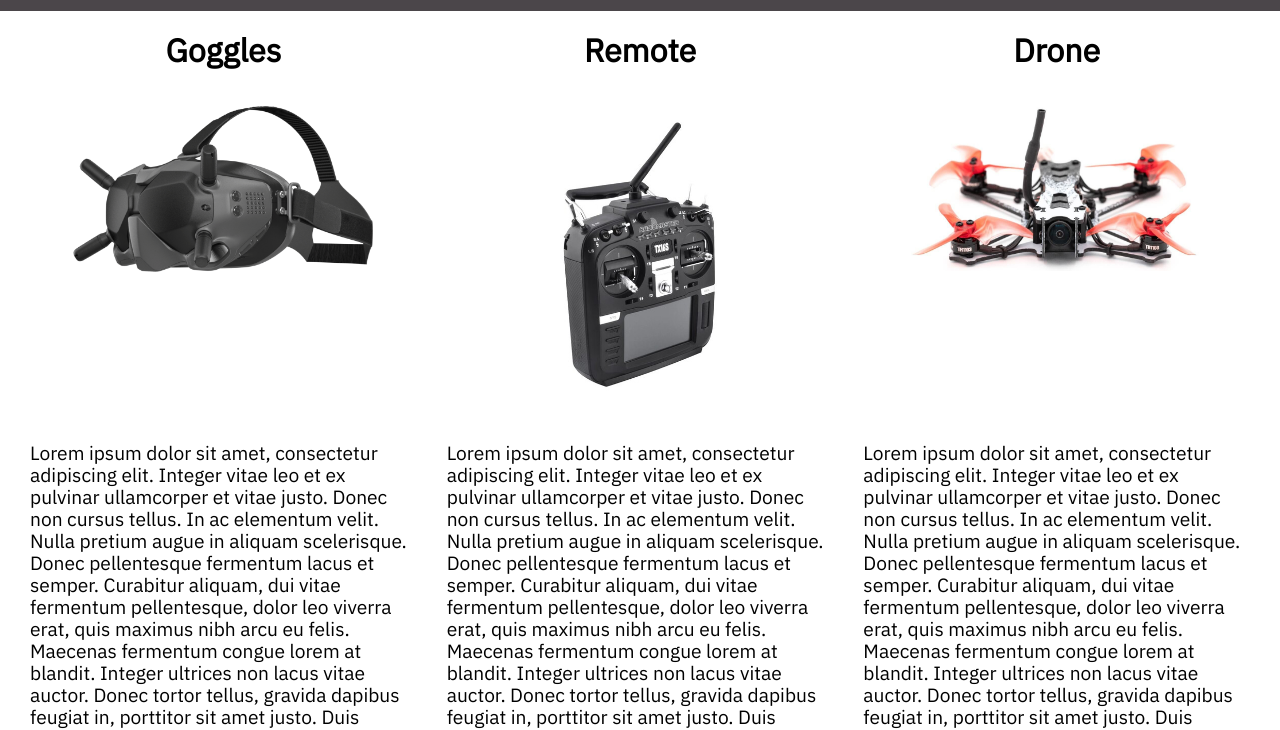
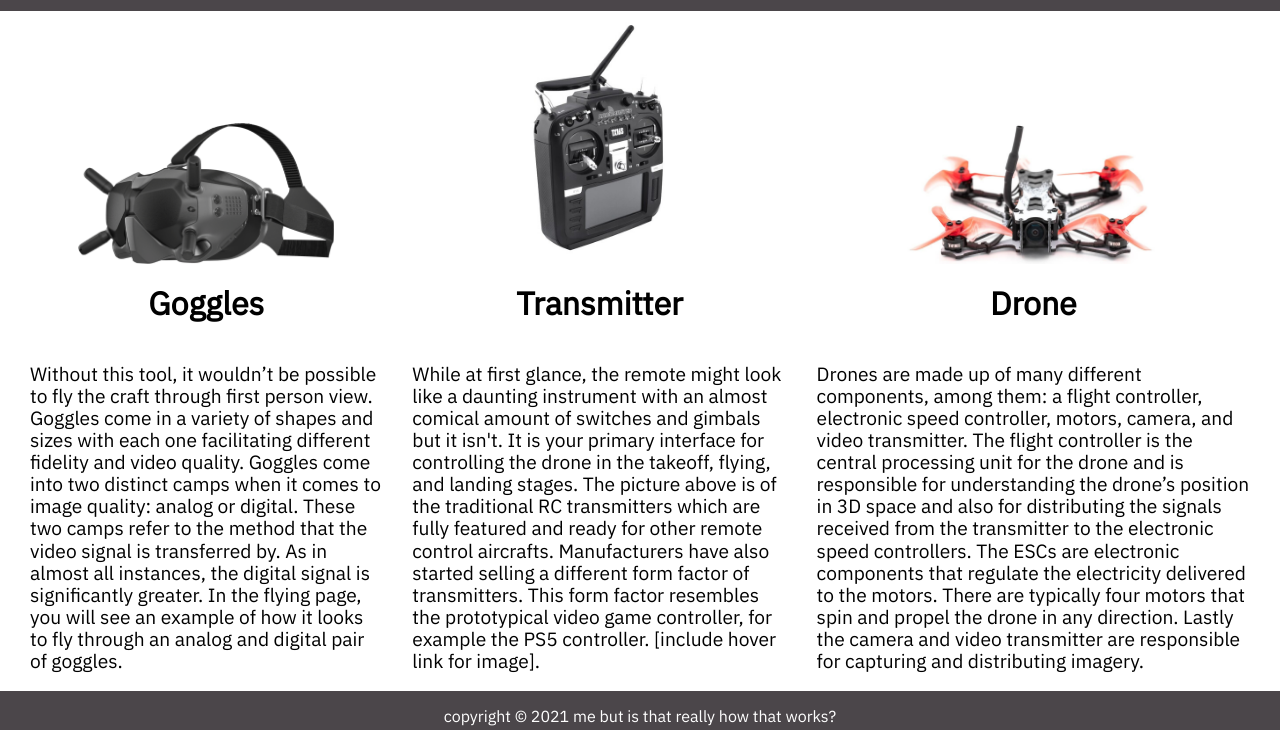
Before and after one commit to edlopez000/hopeworks_personal_site, a website: page tools.html in a window 1280 px wide. Shown: the part 75-805 px from the top of the page. Drawn offline with Linux system fonts and the light colour scheme.

Commit message:
Finished Tools page

```diff
--- a/style.css
+++ b/style.css
@@ -36,6 +36,17 @@ section {
   padding-left: 15px;
   padding-right: 15px;
   margin: 0px;
+  bottom: 0;
+}
+
+#tool-page {
+  display: flex;
+  justify-content: flex-end;
+  align-items: flex-end;
+}
+
+#tool-page > h1 {
+  margin: 0;
 }
 
 #main-nav {
@@ -83,7 +94,7 @@ button:hover {
 }
 
 .sidebar-image {
-  width: 100%;
+  width: 60vh;
   justify-content: center;
   box-shadow: 0px 2px 15px 0px rgb(75, 70, 74);
 }
@@ -93,40 +104,35 @@ button:hover {
   font-size: 2rem;
 }
 
-article > p {
+.page-body > article > p {
   font-size: 1.2rem;
-  position: relative;
-  bottom: 0;
+}
+
+#tool-article {
+  display: flex;
+  flex-direction: column;
+  align-content: flex-start;
 }
 
 article {
   padding-left: 15px;
   padding-right: 15px;
-  margin: 0px;
+  margin: 0;
   bottom: 0;
 }
 
 .article-header {
   display: flex;
+  flex-direction: column;
+  align-items: flex-start;
   flex-wrap: wrap;
-  justify-content: space-evenly;
+  align-content: space-around;
+  justify-content: flex-start;
+  align-items: center;
 }
 
 .article-title {
-  display: flex;
-  justify-items: center;
-  align-items: center;
-}
-
-.article-image {
-  width: 300px;
-  display: flex;
-  justify-content: center;
-  align-items: center;
-}
-
-#fpv-osd {
-  box-shadow: 0px 2px 15px 0px rgb(75, 70, 74);
+  text-align: center;
 }
 
 #build-drone {
@@ -135,14 +141,11 @@ article {
   box-shadow: 0px 2px 15px 0px rgb(75, 70, 74);
 }
 
-.tool-fig {
-  width: 300px;
-  height: 300px;
-  justify-content: center;
-  align-items: center;
+.article-image {
+  width: 20vw;
 }
 
 .additional-links {
   list-style: "\1F44D";
-  font-size: 1.5rem;
+  font-size: 1.2rem;
 }
--- a/tools.html
+++ b/tools.html
@@ -56,88 +56,71 @@
             </ul>
           </nav>
         </header>
-        <main class="page-body">
-          <article>
+        <main class="page-body" id="tool-page">
+          <article id="tool-article">
             <header class="article-header">
-              <h1 class="article-title">Goggles</h1>
-              <figure class="tool-fig">
               <img
                 src="/assets/goggles.png"
                 alt="Picture of DJI FPV Goggles"
                 class="article-image"
               />
-              </figure>
+              <h1 class="article-title">Goggles</h1>
             </header>
             <p>
-              Lorem ipsum dolor sit amet, consectetur adipiscing elit. Integer
-              vitae leo et ex pulvinar ullamcorper et vitae justo. Donec non
-              cursus tellus. In ac elementum velit. Nulla pretium augue in
-              aliquam scelerisque. Donec pellentesque fermentum lacus et semper.
-              Curabitur aliquam, dui vitae fermentum pellentesque, dolor leo
-              viverra erat, quis maximus nibh arcu eu felis. Maecenas fermentum
-              congue lorem at blandit. Integer ultrices non lacus vitae auctor.
-              Donec tortor tellus, gravida dapibus feugiat in, porttitor sit
-              amet justo. Duis molestie dictum diam, vitae laoreet nisi
-              malesuada at. Nunc posuere volutpat purus, id aliquet nulla semper
-              sed. Curabitur a purus sit amet risus suscipit lobortis. Etiam
-              facilisis elit venenatis sem commodo, at imperdiet ipsum
-              facilisis. Donec maximus sem eu malesuada pretium. Pellentesque
-              congue neque quis magna mollis dapibus. Curabitur aliquet elit ac
-              lectus accumsan, nec vulputate dolor eleifend.
+              Without this tool, it wouldn’t be possible to fly the craft
+              through first person view. Goggles come in a variety of shapes and
+              sizes with each one facilitating different fidelity and video
+              quality. Goggles come into two distinct camps when it comes to
+              image quality: analog or digital. These two camps refer to the
+              method that the video signal is transferred by. As in almost all
+              instances, the digital signal is significantly greater. In the
+              flying page, you will see an example of how it looks to fly
+              through an analog and digital pair of goggles.
             </p>
           </article>
-          <article>
+          <article id="tool-article">
             <header class="article-header">
-              <h1 class="article-title">Remote</h1>
-              <figure class="tool-fig">
-                <img src="/assets/remote.jpg" alt="" class="article-image" />
-              </figure>
+              <img
+                src="/assets/remote.jpg"
+                alt="Picture of RC transmitter"
+                class="article-image"
+              />
+              <h1 class="article-title">Transmitter</h1>
             </header>
             <p>
-              Lorem ipsum dolor sit amet, consectetur adipiscing elit. Integer
-              vitae leo et ex pulvinar ullamcorper et vitae justo. Donec non
-              cursus tellus. In ac elementum velit. Nulla pretium augue in
-              aliquam scelerisque. Donec pellentesque fermentum lacus et semper.
-              Curabitur aliquam, dui vitae fermentum pellentesque, dolor leo
-              viverra erat, quis maximus nibh arcu eu felis. Maecenas fermentum
-              congue lorem at blandit. Integer ultrices non lacus vitae auctor.
-              Donec tortor tellus, gravida dapibus feugiat in, porttitor sit
-              amet justo. Duis molestie dictum diam, vitae laoreet nisi
-              malesuada at. Nunc posuere volutpat purus, id aliquet nulla semper
-              sed. Curabitur a purus sit amet risus suscipit lobortis. Etiam
-              facilisis elit venenatis sem commodo, at imperdiet ipsum
-              facilisis. Donec maximus sem eu malesuada pretium. Pellentesque
-              congue neque quis magna mollis dapibus. Curabitur aliquet elit ac
-              lectus accumsan, nec vulputate dolor eleifend.
+              While at first glance, the remote might look like a daunting
+              instrument with an almost comical amount of switches and gimbals
+              but it isn't. It is your primary interface for controlling the
+              drone in the takeoff, flying, and landing stages. The picture
+              above is of the traditional RC transmitters which are fully
+              featured and ready for other remote control aircrafts.
+              Manufacturers have also started selling a different form factor of
+              transmitters. This form factor resembles the prototypical video
+              game controller, for example the PS5 controller. [include hover
+              link for image].
             </p>
           </article>
-          <article>
+          <article id="tool-article">
             <header class="article-header">
-              <h1 class="article-title">Drone</h1>
-              <figure class="tool-fig">
               <img
                 src="/assets/drone_tinyhawk.jpg"
-                  alt=""
+                alt="Picture of 2.5 inch drone"
                 class="article-image"
               />
-              </figure>
+              <h1 class="article-title">Drone</h1>
             </header>
             <p>
-              Lorem ipsum dolor sit amet, consectetur adipiscing elit. Integer
-              vitae leo et ex pulvinar ullamcorper et vitae justo. Donec non
-              cursus tellus. In ac elementum velit. Nulla pretium augue in
-              aliquam scelerisque. Donec pellentesque fermentum lacus et semper.
-              Curabitur aliquam, dui vitae fermentum pellentesque, dolor leo
-              viverra erat, quis maximus nibh arcu eu felis. Maecenas fermentum
-              congue lorem at blandit. Integer ultrices non lacus vitae auctor.
-              Donec tortor tellus, gravida dapibus feugiat in, porttitor sit
-              amet justo. Duis molestie dictum diam, vitae laoreet nisi
-              malesuada at. Nunc posuere volutpat purus, id aliquet nulla semper
-              sed. Curabitur a purus sit amet risus suscipit lobortis. Etiam
-              facilisis elit venenatis sem commodo, at imperdiet ipsum
-              facilisis. Donec maximus sem eu malesuada pretium. Pellentesque
-              congue neque quis magna mollis dapibus. Curabitur aliquet elit ac
-              lectus accumsan, nec vulputate dolor eleifend.
+              Drones are made up of many different components, among them: a
+              flight controller, electronic speed controller, motors, camera,
+              and video transmitter. The flight controller is the central
+              processing unit for the drone and is responsible for understanding
+              the drone’s position in 3D space and also for distributing the
+              signals received from the transmitter to the electronic speed
+              controllers. The ESCs are electronic components that regulate the
+              electricity delivered to the motors. There are typically four
+              motors that spin and propel the drone in any direction. Lastly the
+              camera and video transmitter are responsible for capturing and
+              distributing imagery.
             </p>
           </article>
         </main>
```
Also changed, not shown: communities.html (+6 -2 lines), getting-started.html (+18 -15 lines). Lines whose indentation alone changed are shown as unchanged.
